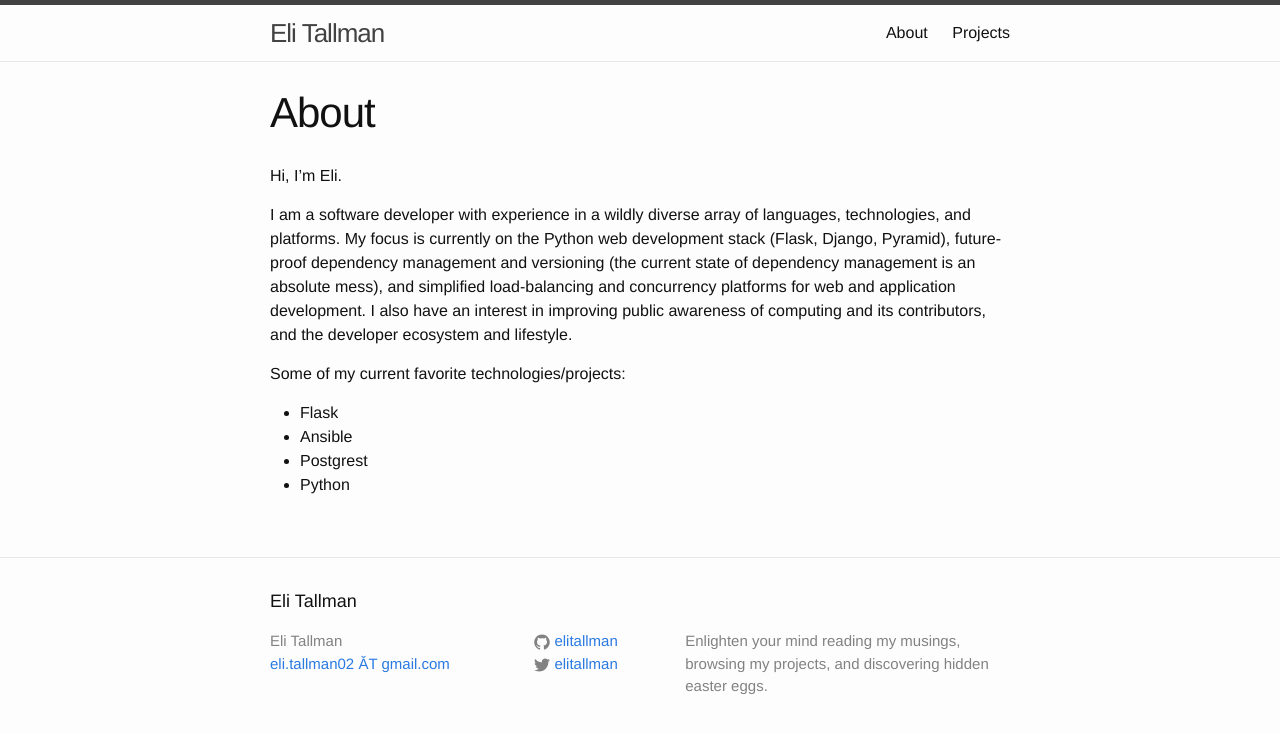
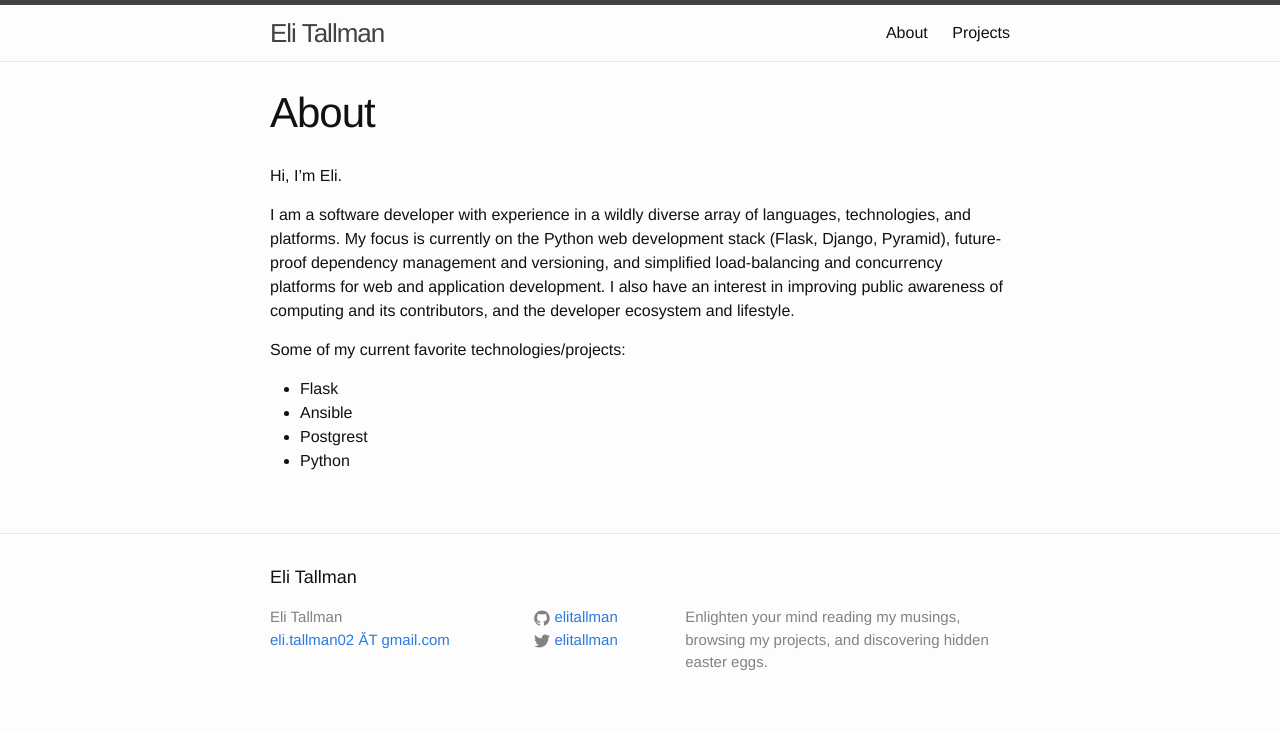
Before and after one commit to elitallman/elitallman.github.io, a Jekyll site: the page built from about.md, in a window 1280 px wide. Shown: the top 733 px of the page. Built offline with Jekyll 4.4.1, drawn with Linux system fonts in a browser that asks for light colours.

Commit message:
Update about.md

```diff
--- a/about.md
+++ b/about.md
@@ -6,7 +6,7 @@
 
 Hi, I'm Eli.
 
-I am a software developer with experience in a wildly diverse array of languages, technologies, and platforms. My focus is currently on the Python web development stack (Flask, Django, Pyramid), future-proof dependency management and versioning (the current state of dependency management is an absolute mess), and simplified load-balancing and concurrency platforms for web and application development. I also have an interest in improving public awareness of computing and its contributors, and the developer ecosystem and lifestyle.
+I am a software developer with experience in a wildly diverse array of languages, technologies, and platforms. My focus is currently on the Python web development stack (Flask, Django, Pyramid), future-proof dependency management and versioning, and simplified load-balancing and concurrency platforms for web and application development. I also have an interest in improving public awareness of computing and its contributors, and the developer ecosystem and lifestyle.
 
 Some of my current favorite technologies/projects:<br />
 * Flask<br />
```
